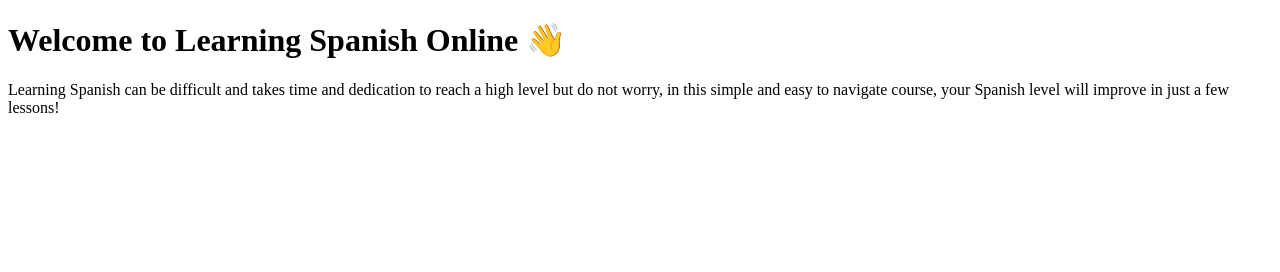
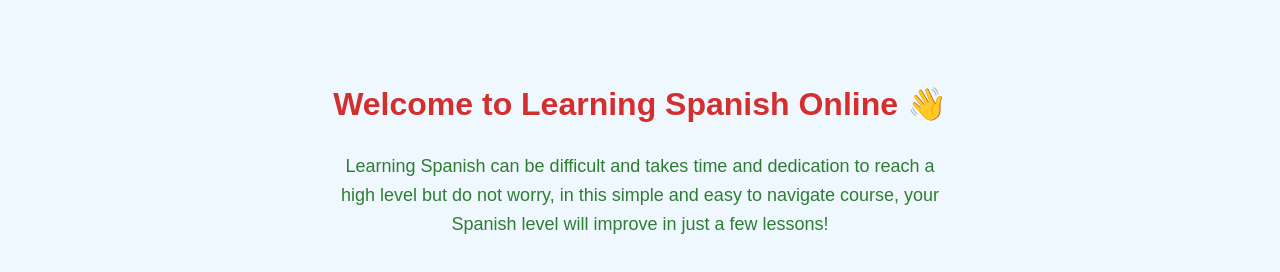
Before and after one commit to edwardsack/Spanish-Online-Learning-Course, a plain HTML site: page index.html in a window 1280 px wide. Drawn offline with Linux system fonts and the light colour scheme.

Commit message:
index.html

```diff
--- a/index.html
+++ b/index.html
@@ -4,9 +4,31 @@
   <meta charset="UTF-8">
   <meta name="viewport" content="width=device-width, initial-scale=1.0">
   <title>Spanish Online Learning Course</title>
+  <style>
+    body {
+      background-color: #f0f8ff; /* light blue background */
+      font-family: Arial, sans-serif;
+      line-height: 1.6;
+      text-align: center;
+      padding: 50px;
+    }
+    h1 {
+      color: #d32f2f; /* deep red */
+    }
+    p {
+      color: #2e7d32; /* green */
+      font-size: 18px;
+      max-width: 600px;
+      margin: 20px auto;
+    }
+  </style>
 </head>
 <body>
   <h1>Welcome to Learning Spanish Online 👋</h1>
-  <p>Learning Spanish can be difficult and takes time and dedication to reach a high level but do not worry, in this simple and easy to navigate course, your Spanish level will improve in just a few lessons!</p>
+  <p>
+    Learning Spanish can be difficult and takes time and dedication to reach a high level
+    but do not worry, in this simple and easy to navigate course, your Spanish level
+    will improve in just a few lessons!
+  </p>
 </body>
 </html>
```
